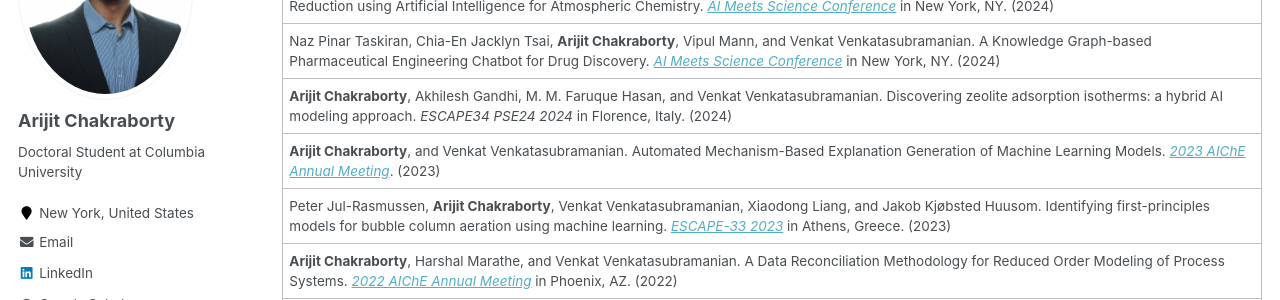
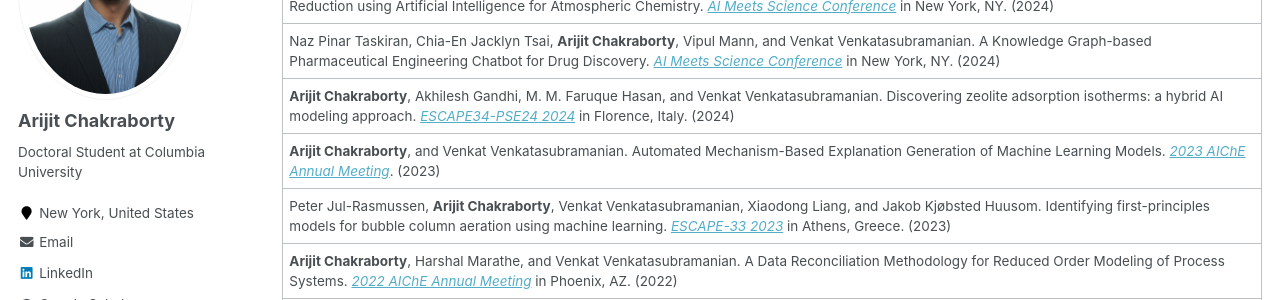
Before and after one commit to arijitc099/arijitc099.github.io, a Jekyll site: the page built from _pages/experience.md, in a window 1280 px wide and 900 px high, scrolled down 707 px. Shown: the part 152-452 px from the top of the window. Built offline with Jekyll 4.4.1, drawn with Linux system fonts in a browser that asks for light colours; part of the change alters nothing that is shown.

```diff
--- a/_pages/experience.md
+++ b/_pages/experience.md
@@ -22,7 +22,7 @@ author_profile: true
 |:-|
 |**Arijit Chakraborty**, Woods Wiser, Siddhartha Sen, Vivian Faye McNeill, and Venkat Venkatasubramanian. Automating Chemical Reaction Mechanism Reduction using Artificial Intelligence for Atmospheric Chemistry. [_AI Meets Science Conference_](https://www.aifsr.com/events/aims/poster-session) in New York, NY. (2024)|
 |Naz Pinar Taskiran, Chia-En Jacklyn Tsai, **Arijit Chakraborty**, Vipul Mann, and Venkat Venkatasubramanian. A Knowledge Graph-based Pharmaceutical Engineering Chatbot for Drug Discovery. [_AI Meets Science Conference_](https://www.aifsr.com/events/aims/poster-session) in New York, NY. (2024)|
-|**Arijit Chakraborty**, Akhilesh Gandhi, M. M. Faruque Hasan, and Venkat Venkatasubramanian. Discovering zeolite adsorption isotherms: a hybrid AI modeling approach. _ESCAPE34 PSE24 2024_ in Florence, Italy. (2024)|
+|**Arijit Chakraborty**, Akhilesh Gandhi, M. M. Faruque Hasan, and Venkat Venkatasubramanian. Discovering zeolite adsorption isotherms: a hybrid AI modeling approach. [_ESCAPE34-PSE24 2024_](https://www.aidic.it/escape34-pse24/programma/pro.html) in Florence, Italy. (2024)|
 |**Arijit Chakraborty**, and Venkat Venkatasubramanian. Automated Mechanism-Based Explanation Generation of Machine Learning Models. [_2023 AIChE Annual Meeting_](https://aiche.confex.com/aiche/2023/meetingapp.cgi/Paper/668806). (2023)|
 |Peter Jul-Rasmussen, **Arijit Chakraborty**, Venkat Venkatasubramanian, Xiaodong Liang, and Jakob Kjøbsted Huusom. Identifying first-principles models for bubble column aeration using machine learning. [_ESCAPE-33 2023_](https://doi.org/10.1016/B978-0-443-15274-0.50174-8) in Athens, Greece. (2023)|
 |**Arijit Chakraborty**, Harshal Marathe, and Venkat Venkatasubramanian. A Data Reconciliation Methodology for Reduced Order Modeling of Process Systems. [_2022 AIChE Annual Meeting_](https://www.aiche.org/academy/conferences/aiche-annual-meeting/2022/proceeding/paper/543b-data-reconciliation-methodology-reduced-order-modeling-process-systems) in Phoenix, AZ. (2022)|
```
